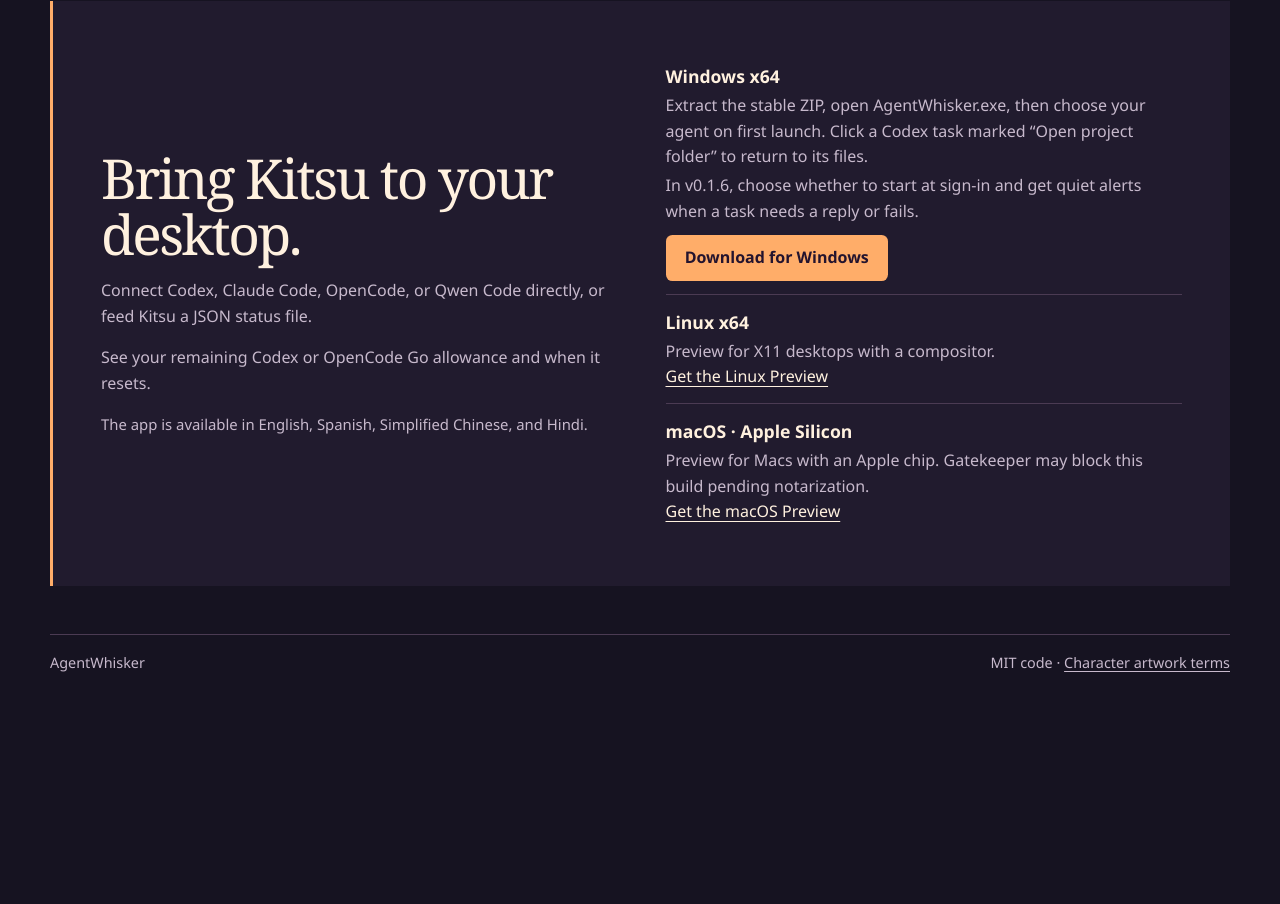
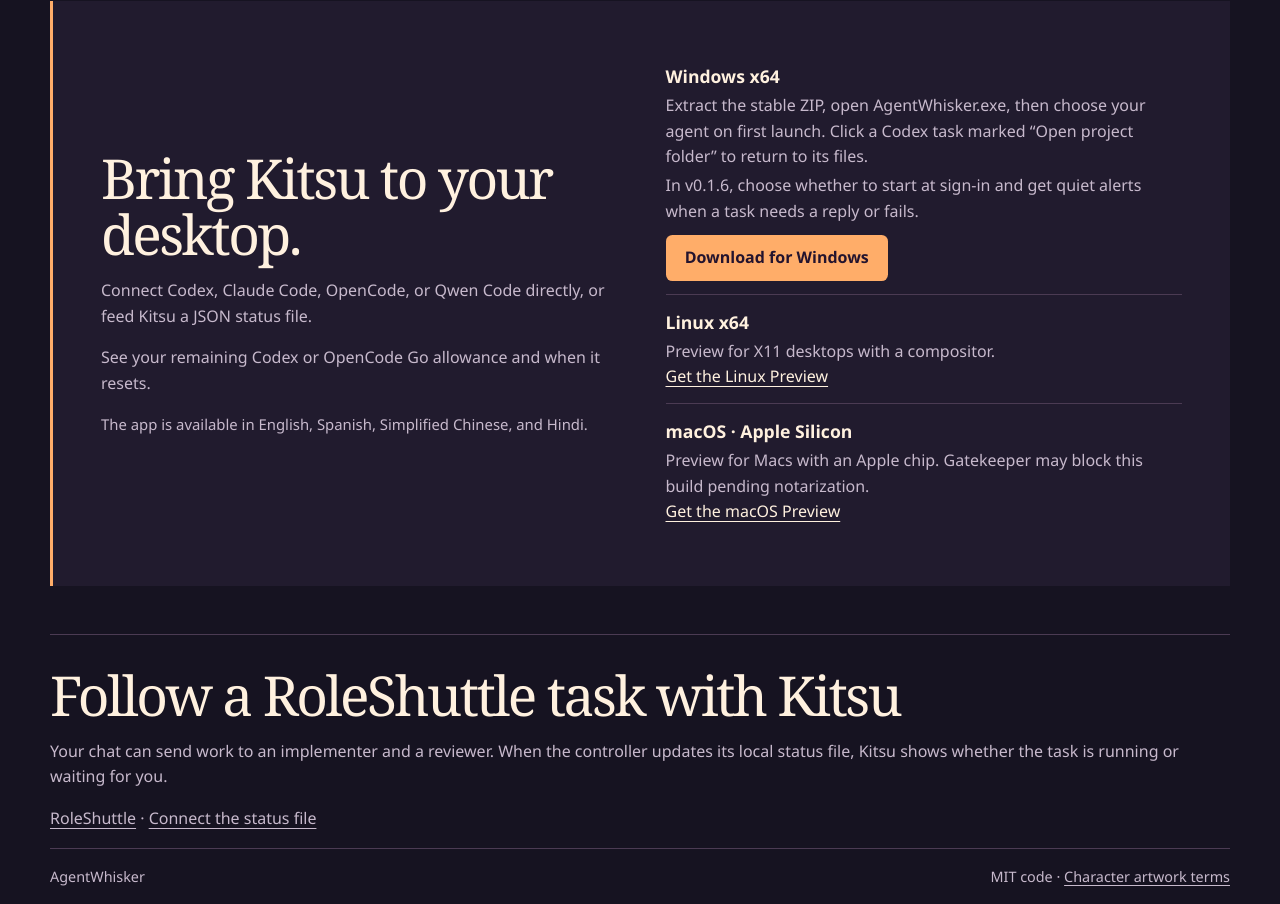
Before and after one commit to StrangePers/agentwhisker, an Electron app: page docs/index.html in a window 1280 px wide. Shown: the part 1322-2226 px from the top of the page. Before the commit the page ends 2012 px from the top, so only its background shows below. Drawn offline with Linux system fonts and the light colour scheme.

Commit message:
Show how Kitsu follows a RoleShuttle task through its status file

```diff
--- a/docs/index.html
+++ b/docs/index.html
@@ -10,7 +10,7 @@
   <title data-site="title">AgentWhisker · A desktop companion for coding agents</title>
   <link rel="icon" href="media/agentwhisker.png">
   <link rel="stylesheet" href="site.css?v=desktop-previews">
-  <script src="site-copy.js?v=0.1.6-release" defer></script>
+  <script src="site-copy.js?v=roleshuttle" defer></script>
   <script src="site.js?v=desktop-previews" defer></script>
 </head>
 <body>
@@ -56,6 +56,11 @@
         <li><h3>macOS · Apple Silicon</h3><p data-site="macPreview">Preview for Macs with an Apple chip. Gatekeeper may block this build pending notarization.</p><a href="https://github.com/StrangePers/agentwhisker/releases/tag/v0.1.3-preview.1" data-site="macDownload">Get the macOS Preview</a></li>
       </ul>
     </section>
+    <section id="roleshuttle" class="section-intro" aria-labelledby="roleshuttle-heading">
+      <h2 id="roleshuttle-heading" data-site="shuttleHeading">Follow a RoleShuttle task with Kitsu</h2>
+      <p data-site="shuttleBody">Your chat can send work to an implementer and a reviewer. When the controller updates its local status file, Kitsu shows whether the task is running or waiting for you.</p>
+      <p><a href="https://github.com/StrangePers/RoleShuttle">RoleShuttle</a> · <a href="https://github.com/StrangePers/RoleShuttle/blob/v0.1.0a14/docs/integrations.md#agentwhisker" data-site="shuttleGuide">Connect the status file</a></p>
+    </section>
   </main>
   <footer class="shell footer"><span>AgentWhisker</span><span><span data-site="mit">MIT code</span> · <a data-site-link href="artwork.html" data-site="artwork">Character artwork terms</a></span></footer>
 </body>
--- a/docs/site-copy.js
+++ b/docs/site-copy.js
@@ -2,6 +2,9 @@
 
 // English, Spanish, Simplified Chinese, Hindi.
 const siteCopy = {
+  shuttleHeading: ["Follow a RoleShuttle task with Kitsu","Sigue una tarea de RoleShuttle con Kitsu","用 Kitsu 查看 RoleShuttle 任务进度","Kitsu के साथ RoleShuttle का काम देखें"],
+  shuttleBody: ["Your chat can send work to an implementer and a reviewer. When the controller updates its local status file, Kitsu shows whether the task is running or waiting for you.","Tu chat puede encargar la implementación y la revisión a agentes distintos. Cuando el controlador actualiza el archivo de estado local, Kitsu muestra si la tarea sigue en curso o espera tu respuesta.","聊天助手可以把实现和审查交给不同的模型。控制器更新本地状态文件后，Kitsu 会显示任务是在运行，还是在等你回复。","आपका चैट एजेंट काम का एक हिस्सा समाधान तैयार करने वाले मॉडल को और दूसरा उसकी समीक्षा करने वाले मॉडल को सौंप सकता है। जब कंट्रोलर स्थानीय स्टेटस फ़ाइल अपडेट करता है, तो Kitsu दिखाती है कि काम चल रहा है या आपके जवाब का इंतज़ार है।"],
+  shuttleGuide: ["Connect the status file","Conectar el archivo de estado","连接状态文件","स्टेटस फ़ाइल जोड़ें"],
   windowsDailyUse: ["In v0.1.6, choose whether to start at sign-in and get quiet alerts when a task needs a reply or fails.","En v0.1.6 puedes activar el inicio al entrar en Windows y los avisos silenciosos cuando una tarea necesita respuesta o falla.","v0.1.6 支持登录 Windows 时自动启动，也可在任务需要回复或失败时发送静默通知。两项功能均可自行开启。","v0.1.6 में आप Windows में साइन इन करते समय ऐप शुरू कर सकते हैं और जवाब की ज़रूरत या कार्य विफल होने पर बिना आवाज़ वाली सूचनाएँ पा सकते हैं।"],
   title: ["AgentWhisker · An animated desktop companion","AgentWhisker · Una compañera animada de escritorio","AgentWhisker · 动画桌面伙伴","AgentWhisker · ऐनिमेटेड डेस्कटॉप साथी"],
   description: ["See what your coding agent is doing through Kitsu’s animations.","Descubre qué hace tu agente de programación con las animaciones de Kitsu.","通过 Kitsu 的动画了解编程智能体的状态。","Kitsu के ऐनिमेशन से जानें कि आपका कोडिंग एजेंट क्या कर रहा है।"],
```
Also changed, not shown: README.md.
